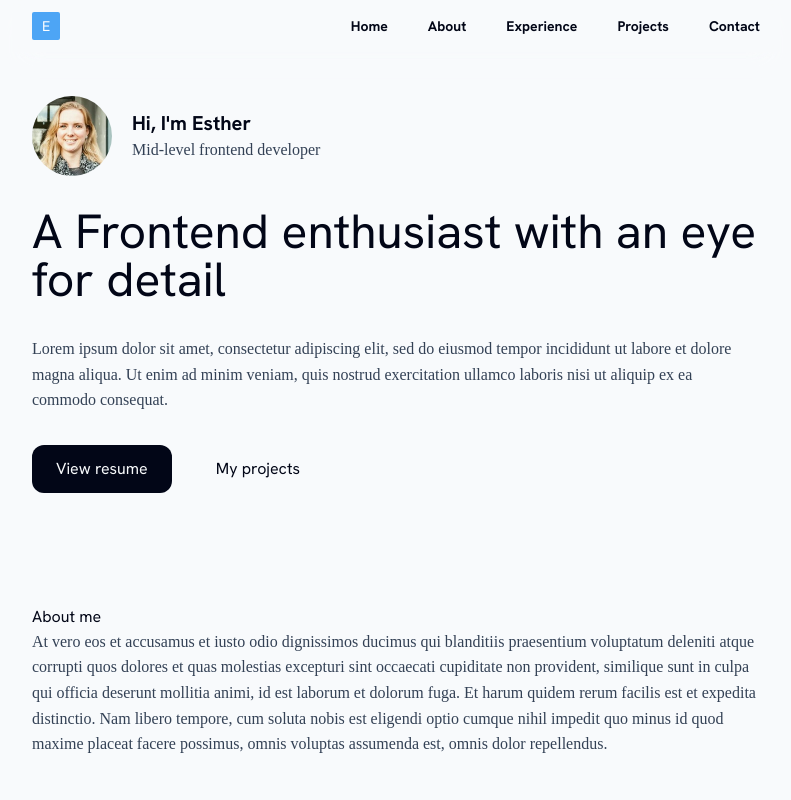
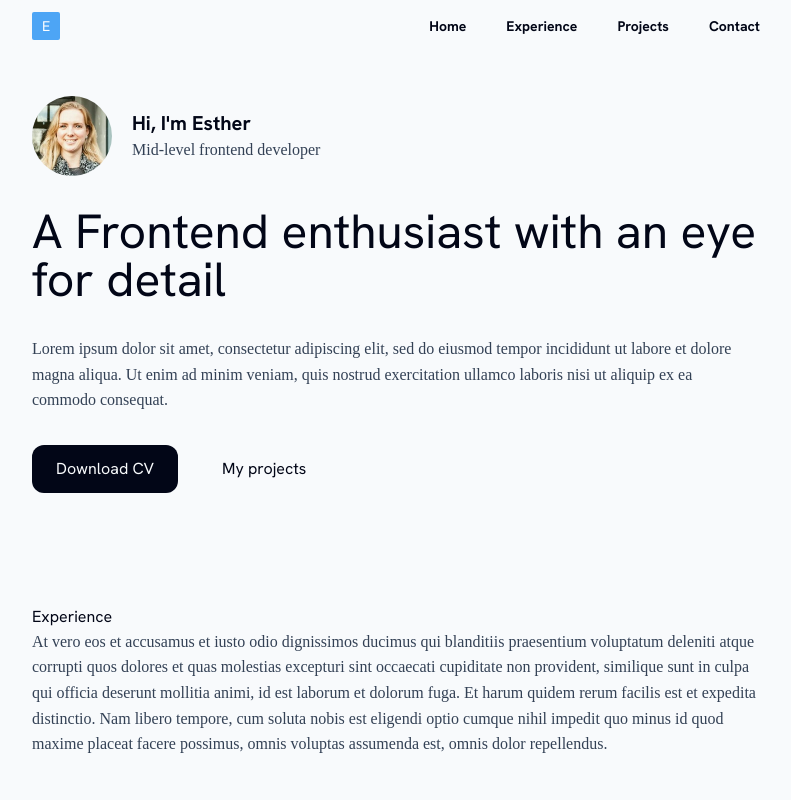
Before and after one commit to Esther-tech/portfolio-2024, a Next.js app: page / in a window 1280 px wide. Shown: the top 800 px of the page, without its empty margins (244-1035 px from the left). Built offline with nearby package versions, Linux system fonts and the light colour scheme.

Commit message:
change hero buttons

```diff
--- a/app/page.tsx
+++ b/app/page.tsx
@@ -8,7 +8,6 @@ export default function Home() {
   return (
     <main>
       <Hero />
-      <About />
       <Experience />
       <Projects />
       <Contact />
--- a/components/header.tsx
+++ b/components/header.tsx
@@ -7,7 +7,7 @@ import { Bars3Icon, XMarkIcon } from "@heroicons/react/24/solid";
 export default function Header() {
   const [navOpen, setNavOpen] = useState<boolean>(false);
   return (
-    <header className="max-w-screen-md m-auto fixed left-0 right-0 top-0 py-3 px-5 bg-slate-50 bg-opacity-80 backdrop-blur-[0.4rem] shadow-xl shadow-slate-50">
+    <header className="max-w-screen-md m-auto fixed left-0 right-0 top-0 py-3 px-5 bg-slate-50 bg-opacity-80 backdrop-blur-[0.4rem]">
       <div className="flex justify-between ">
         <Link href="/">
           <div className="bg-[#4da5f5] px-2.5 py-1 rounded-sm text-white text-sm">
--- a/components/hero.tsx
+++ b/components/hero.tsx
@@ -1,4 +1,5 @@
 import Image from "next/image";
+import Link from "next/link";
 import React from "react";
 
 export default function Hero() {
@@ -11,6 +12,7 @@ export default function Hero() {
             width={400}
             height={400}
             quality={100}
+            priority
             alt="Esther"
           />
         </div>
@@ -31,11 +33,14 @@ export default function Hero() {
         </p>
         <div className="flex gap-5">
           <button className="py-3 px-6 bg-slate-950 text-slate-50 rounded-xl">
-            View resume
+            Download CV
           </button>
-          <button className="py-3 px-6 text-slate-950 rounded-xl">
+          <Link
+            href="#projects"
+            className="py-3 px-6 text-slate-950 rounded-xl"
+          >
             My projects
-          </button>
+          </Link>
         </div>
       </div>
     </section>
--- a/lib/data.ts
+++ b/lib/data.ts
@@ -3,7 +3,6 @@ export const navItems = [
     title: "Home",
     path: "#home",
   },
-  { title: "About", path: "#about" },
   { title: "Experience", path: "#experience" },
   {
     title: "Projects",
@@ -13,4 +12,4 @@ export const navItems = [
     title: "Contact",
     path: "#contact",
   },
-];
+] as const;
```
